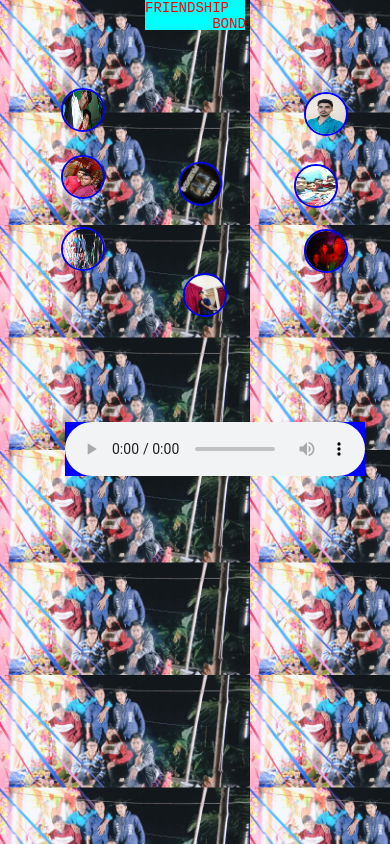
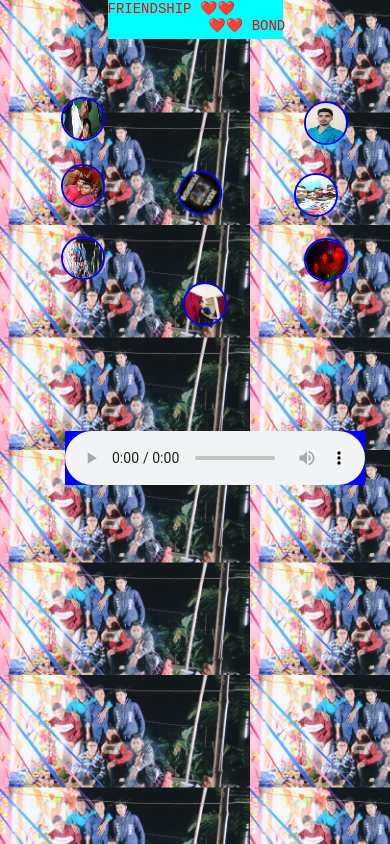
Before and after one commit to SUBHAJITMAITI/subhajit-maiti, a plain HTML site: page index.html in a window 390 px wide. Drawn offline with Linux system fonts and the light colour scheme.

Commit message:
Update index.html

```diff
--- a/index.html
+++ b/index.html
@@ -9,12 +9,14 @@
             margin: 0;
             padding: 0;
         }
-         p{
-            height: 22px;
-            width: 157px;
+         pre{
+            height: 50px;
+            width: 250px;
             background-color: aqua;
             color: red;
             margin: auto;
+            font-size: 20px;
+
         }
         body{
             background-image:url(swaraswati_puja_group.jpg);
@@ -142,8 +144,8 @@
         }
         @media  screen and (max-width: 500px ) {
             pre{
-            height: 30px;
-            width: 100px;
+            height: 39px;
+            width: 175px;
             background-color: aqua;
             color: red;
             margin: auto;
@@ -291,8 +293,8 @@
     </style>
 </head>
 <body>
-    <pre>FRIENDSHIP
-        BOND</pre>
+    <pre>FRIENDSHIP ❤️❤️
+            ❤️❤️ BOND</pre>
     <div class="subha">
 <div class="sarbadip"><img src="subha_sarbadip.jpg" alt="human pic " width="100px" height="100px"></div>
 <div class="chandu"><img src="chandu.jpg" alt="human pic" width="100px" height="100px" ></div>
```
